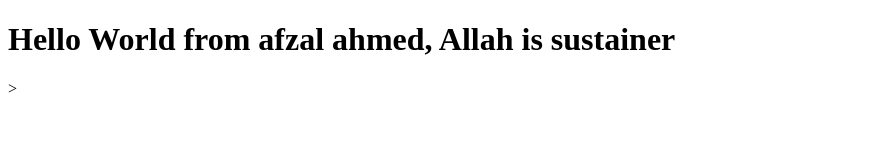
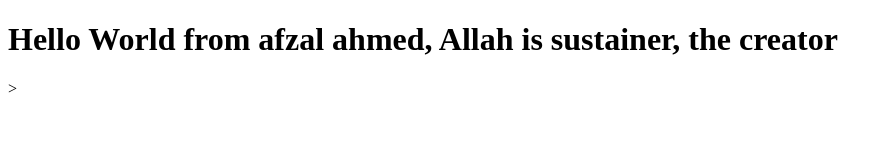
Before and after one commit to afzalahmed81/Bootcamp20220, a plain HTML site: page index.html in a window 1280 px wide. Shown: the whole page, without its empty margins (0-893 px from the left). Drawn offline with Linux system fonts and the light colour scheme.

Commit message:
Update index.html

```diff
--- a/index.html
+++ b/index.html
@@ -7,6 +7,6 @@
     <title>Document</title>
 </head>
 <body>
-    <h1>Hello World from afzal ahmed, Allah is sustainer</h1>>
+    <h1>Hello World from afzal ahmed, Allah is sustainer, the creator</h1>>
 </body>
 </html>
```
